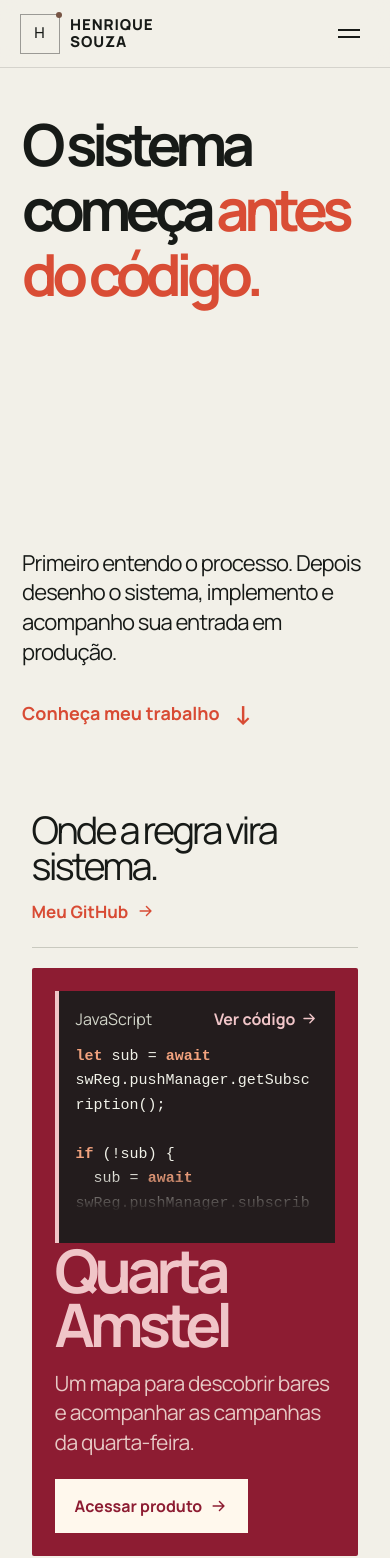
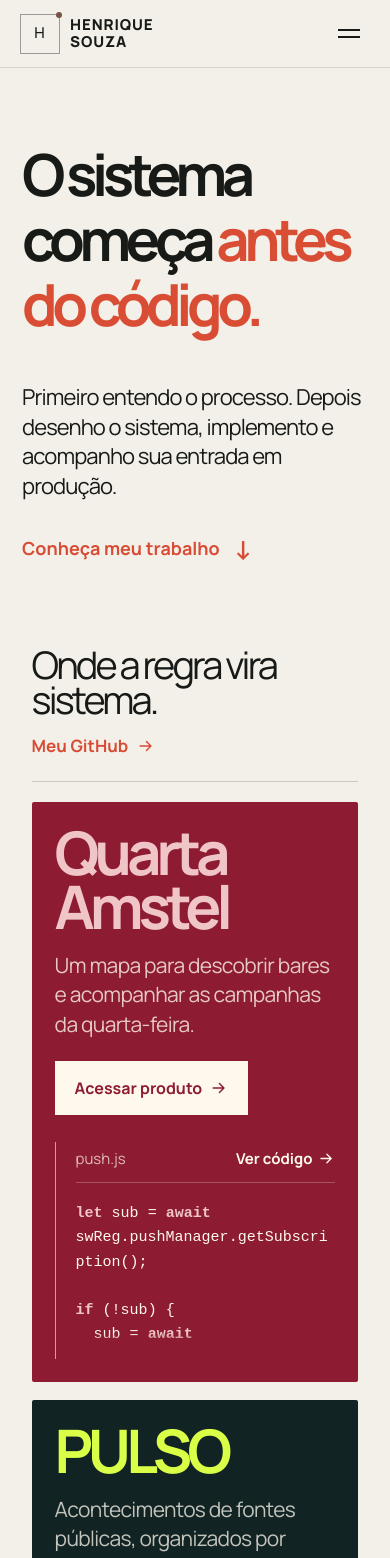
Before and after one commit to henriquesouza1832001-eng/henriquesouza1832001-eng, a React (Vite) app: page / in a window 390 px wide. Shown: the top 1558 px of the page. Built offline with nearby package versions, Linux system fonts and the light colour scheme.

Commit message:
Bring project source into editorial portfolio flow

```diff
--- a/src/main.jsx
+++ b/src/main.jsx
@@ -442,7 +442,7 @@ function ProjectEvidence({ project }) {
       {story.code ? (
         <>
           <div className="folio-evidence-topline">
-            <span>{story.language === "python" ? "Python" : "JavaScript"}</span>
+            <span>{story.file.split("/").at(-1)}</span>
             <a href={evidenceUrl} target="_blank" rel="noreferrer">
               Ver código <Arrow diagonal />
             </a>
@@ -496,9 +496,6 @@ function PortfolioProject({ project }) {
       id={`folio-${project.id}`}
       data-project={project.id}
     >
-      <div className="folio-card-art">
-        <ProjectEvidence project={project} />
-      </div>
       <div className="folio-copy">
         <h2>
           <a
@@ -520,6 +517,9 @@ function PortfolioProject({ project }) {
             <Arrow diagonal />
           </a>
         </div>
+      </div>
+      <div className="folio-card-art">
+        <ProjectEvidence project={project} />
       </div>
     </article>
   );
--- a/src/style.css
+++ b/src/style.css
@@ -2543,3 +2543,73 @@ a:hover .arrow.diagonal {
     margin-top: 14px;
   }
 }
+
+/* Integrate repository evidence with each project's editorial layout. */
+.folio-project-evidence,
+.evidence-quarta,
+.evidence-pulso,
+.evidence-sim,
+.evidence-trilha,
+.evidence-rota {
+  color: var(--project-ink);
+  background: transparent;
+}
+.folio-project-evidence {
+  min-height: 0;
+  justify-content: center;
+  padding: 10px 0 10px clamp(22px, 3vw, 42px);
+  border-left: 1px solid color-mix(in srgb, var(--project-accent) 74%, transparent);
+}
+.folio-evidence-topline {
+  padding-bottom: 13px;
+  color: color-mix(in srgb, var(--project-ink) 72%, transparent);
+  border-bottom: 1px solid color-mix(in srgb, var(--project-ink) 24%, transparent);
+}
+.folio-evidence-topline a {
+  color: var(--project-ink);
+  text-decoration-color: color-mix(in srgb, var(--project-accent) 80%, transparent);
+  text-underline-offset: 4px;
+}
+.folio-evidence-topline a:hover { text-decoration: underline; }
+.folio-project-evidence pre {
+  margin-block: 24px;
+  color: var(--project-ink);
+  font-size: clamp(16px, 1.35vw, 20px);
+  line-height: 1.65;
+}
+.folio-project .syntax-keyword,
+.folio-project .syntax-number,
+.folio-project .syntax-constant { color: var(--project-accent); }
+.folio-project .syntax-string {
+  color: color-mix(in srgb, var(--project-ink) 68%, var(--project-accent));
+}
+.folio-project .folio-evidence-flow span {
+  color: var(--project-ink);
+  border-color: color-mix(in srgb, var(--project-ink) 26%, transparent);
+}
+.folio-project .folio-evidence-flow b,
+.folio-project .folio-flow-source > a { color: var(--project-ink); }
+.folio-project .folio-flow-source {
+  padding-top: 14px;
+  border-top: 1px solid color-mix(in srgb, var(--project-ink) 24%, transparent);
+}
+@media (max-width: 640px) {
+  .folio-hero {
+    min-height: 0;
+    justify-content: flex-start;
+  }
+  .folio-hero h1 { margin: 30px 0 46px; }
+  .folio-project-evidence { padding: 6px 0 0 20px; }
+  .folio-project-evidence pre {
+    max-height: 150px;
+    margin-block: 18px 8px;
+    overflow: hidden;
+    font-size: 15px;
+    line-height: 1.55;
+    -webkit-mask-image: linear-gradient(#000 88%, transparent 100%);
+    mask-image: linear-gradient(#000 88%, transparent 100%);
+  }
+  .folio-evidence-topline { font-size: 15px; }
+  .folio-evidence-flow { padding-bottom: 8px; }
+  .folio-project .folio-evidence-flow span { border: 0; }
+}
```
